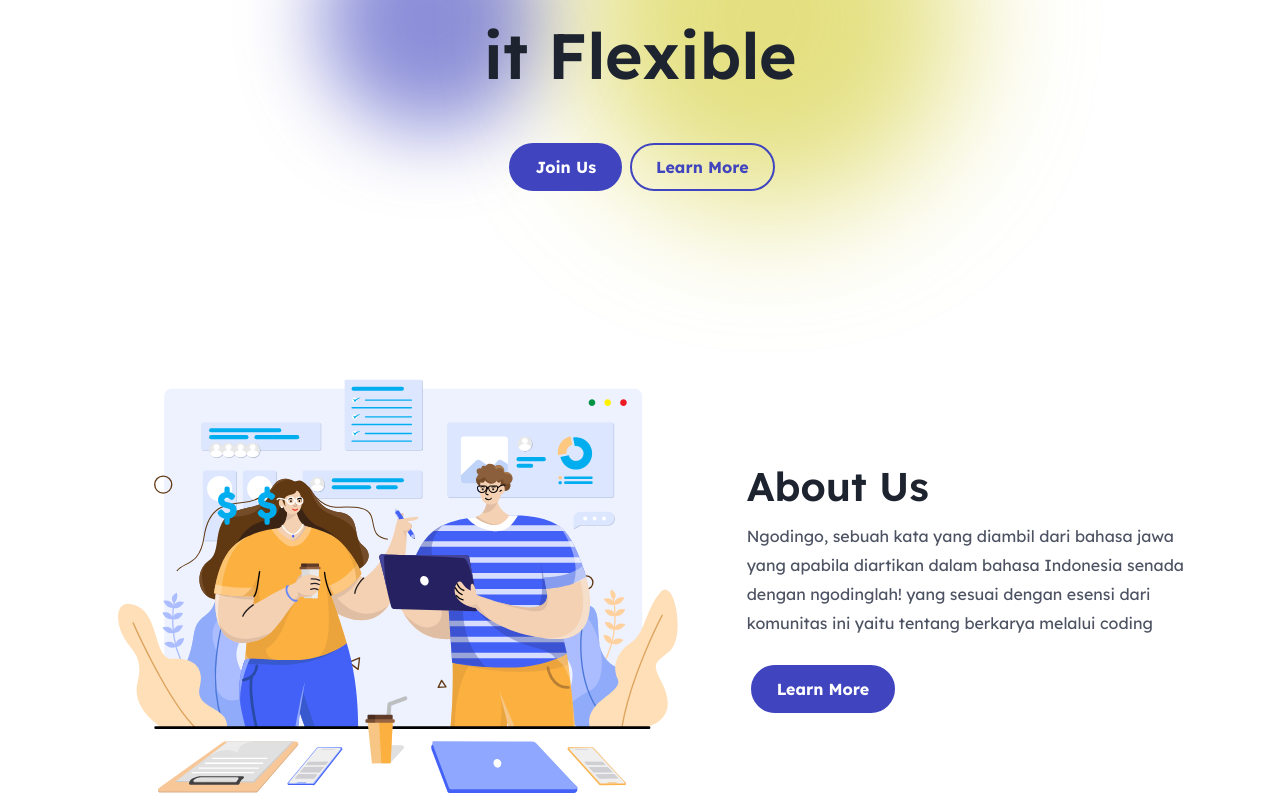
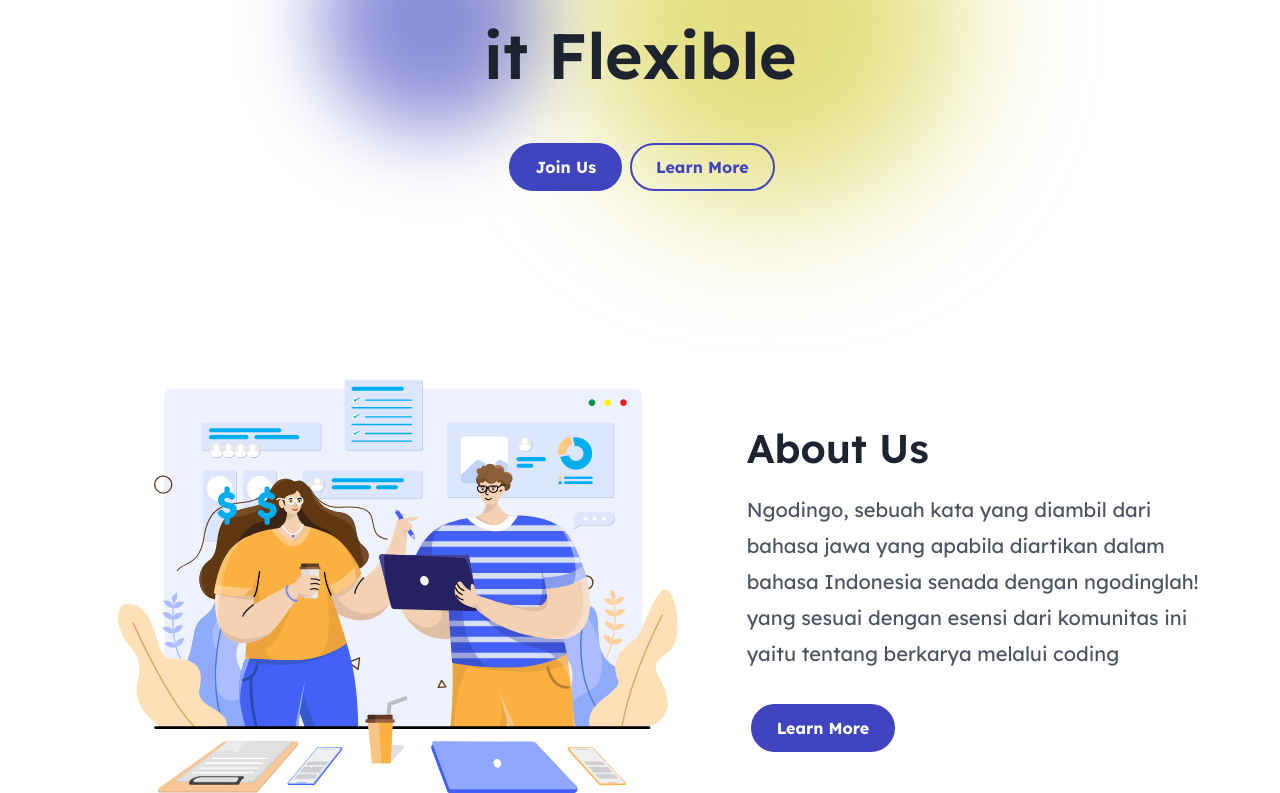
Before and after one commit to ngodingo/landing-page, a Next.js app: page / in a window 1280 px wide. Shown: the part 341-1134 px from the top of the page. Built offline with nearby package versions, Linux system fonts and the light colour scheme.

Commit message:
update about-us section

```diff
--- a/src/pages/index.js
+++ b/src/pages/index.js
@@ -54,8 +54,8 @@ function HeroSection () {
             </h1>
           </div>
           <div className="flex flex-wrap justify-center gap-x-1 gap-y-2 mt-9">
-            <Button theme="primary" text="Join Us" href="#join-us" />
-            <Button theme="secondary" text="Learn More" href="#home" />
+            <Button theme="primary" text="Join Us" href="#1" />
+            <Button theme="secondary" text="Learn More" href="#2" />
           </div>
         </div>
       </Container>
@@ -91,10 +91,11 @@ function AboutUsSection () {
               <h2 className="font-lexend-deca text-heading-3 lg:text-heading-1 font-semibold text-secondary-90">
                 About Us
               </h2>
-              <p className="font-lexend-deca text-body-2 lg:text-body-2 font-normal text-secondary-50 mt-2">
-                Ngodingo, sebuah kata yang diambil dari bahasa jawa yang apabila diartikan dalam bahasa Indonesia senada dengan ngodinglah! yang sesuai dengan esensi dari komunitas ini yaitu tentang berkarya melalui coding
+              <p className="font-lexend-deca text-body-2 lg:text-body-1 font-normal text-secondary-50 mt-4">
+                Ngodingo, sebuah kata yang diambil dari bahasa jawa yang apabila diartikan dalam bahasa Indonesia
+                senada dengan ngodinglah! yang sesuai dengan esensi dari komunitas ini yaitu tentang berkarya melalui coding
               </p>
-              <Button href="#" theme="primary" text="Learn More" className="mt-6"/>
+              <Button href="#" theme="primary" text="Learn More" className="mt-7"/>
             </div>
           </Col>
         </Grid>
```
